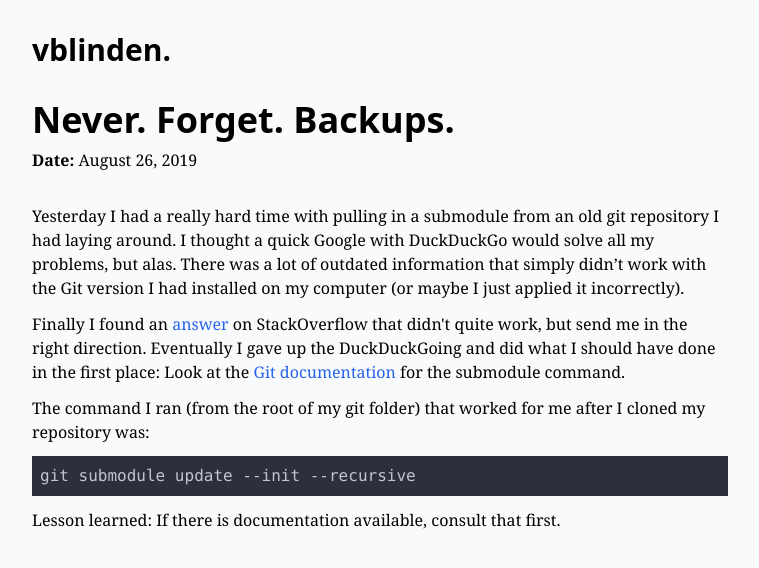
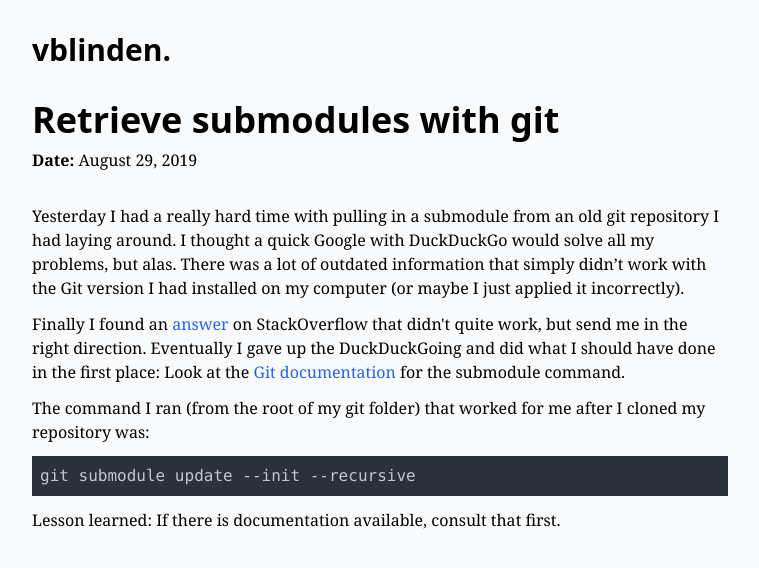
Before and after one commit to vblinden/vblinden, a Next.js app: page /posts/retrieve-submodules-with-git in a window 1280 px wide. Shown: the top 568 px of the page, without its empty margins (260-1019 px from the left). Built offline with nearby package versions, Linux system fonts and the light colour scheme.

Commit message:
Fix page title

```diff
--- a/app/posts/retrieve-submodules-with-git/page.tsx
+++ b/app/posts/retrieve-submodules-with-git/page.tsx
@@ -5,7 +5,7 @@ import Syntax from 'components/Syntax';
 export default function Page() {
   return (
     <>
-      <Header title={'Never. Forget. Backups.'} date={'August 26, 2019'} />
+      <Header title={'Retrieve submodules with git'} date={'August 29, 2019'} />
 
       <Content>
         <p>
```
